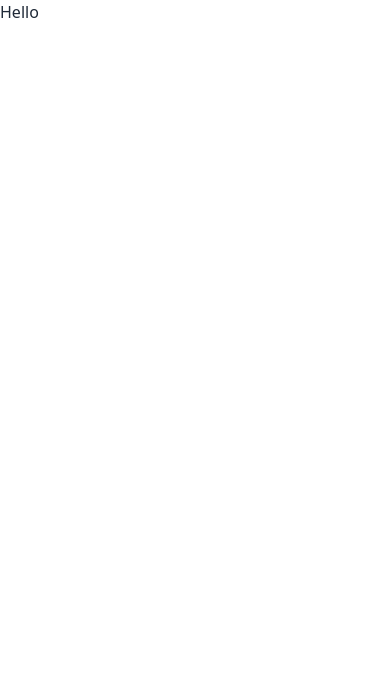
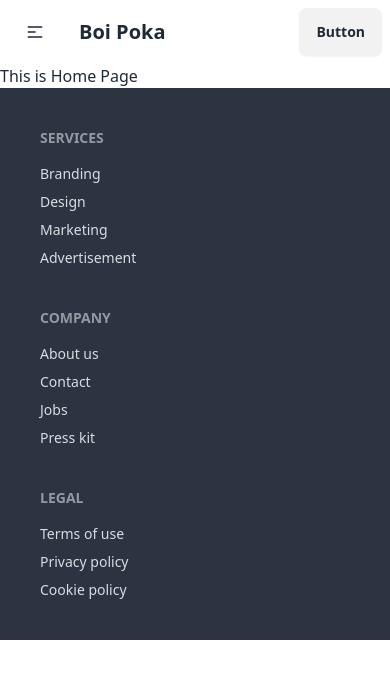
Before and after one commit to rummansaaqeb/boi-poka-book-vibe, a React (Vite) app: page / in a window 390 px wide. Shown: the top 678 px of the page. Built offline with nearby package versions, Linux system fonts and the light colour scheme.

Commit message:
added navbar and footer and error page and dashboard route

```diff
--- /dev/null
+++ b/src/Components/Dashboard/Dashboard.jsx
@@ -0,0 +1,9 @@
+const Dashboard = () => {
+    return (
+        <div>
+            <h2 className="text-5xl">Dishum Dishum Dashing Board</h2>
+        </div>
+    );
+};
+
+export default Dashboard;
--- /dev/null
+++ b/src/Components/ErrorPage/ErrorPage.jsx
@@ -0,0 +1,10 @@
+const ErrorPage = () => {
+    return (
+        <div>
+            <h2 className="text-5xl">Page Not Found</h2>
+            <p>Status: 404</p>
+        </div>
+    );
+};
+
+export default ErrorPage;
--- /dev/null
+++ b/src/Components/Footer/Footer.jsx
@@ -0,0 +1,28 @@
+const Footer = () => {
+    return (
+        <footer className="footer bg-neutral text-neutral-content p-10">
+            <nav>
+                <h6 className="footer-title">Services</h6>
+                <a className="link link-hover">Branding</a>
+                <a className="link link-hover">Design</a>
+                <a className="link link-hover">Marketing</a>
+                <a className="link link-hover">Advertisement</a>
+            </nav>
+            <nav>
+                <h6 className="footer-title">Company</h6>
+                <a className="link link-hover">About us</a>
+                <a className="link link-hover">Contact</a>
+                <a className="link link-hover">Jobs</a>
+                <a className="link link-hover">Press kit</a>
+            </nav>
+            <nav>
+                <h6 className="footer-title">Legal</h6>
+                <a className="link link-hover">Terms of use</a>
+                <a className="link link-hover">Privacy policy</a>
+                <a className="link link-hover">Cookie policy</a>
+            </nav>
+        </footer>
+    );
+};
+
+export default Footer;
--- /dev/null
+++ b/src/Components/Home/Home.jsx
@@ -0,0 +1,9 @@
+const Home = () => {
+    return (
+        <div>
+            <h2>This is Home Page</h2>
+        </div>
+    );
+};
+
+export default Home;
--- /dev/null
+++ b/src/Components/Navbar/Navbar.jsx
@@ -0,0 +1,46 @@
+const Navbar = () => {
+
+    const links = <>
+        <li><a>Home</a></li>
+        <li><a>Item 3</a></li>
+    </>
+
+    return (
+        <div className="navbar bg-base-100">
+            <div className="navbar-start">
+                <div className="dropdown">
+                    <div tabIndex={0} role="button" className="btn btn-ghost lg:hidden">
+                        <svg
+                            xmlns="http://www.w3.org/2000/svg"
+                            className="h-5 w-5"
+                            fill="none"
+                            viewBox="0 0 24 24"
+                            stroke="currentColor">
+                            <path
+                                strokeLinecap="round"
+                                strokeLinejoin="round"
+                                strokeWidth="2"
+                                d="M4 6h16M4 12h8m-8 6h16" />
+                        </svg>
+                    </div>
+                    <ul
+                        tabIndex={0}
+                        className="menu menu-sm dropdown-content bg-base-100 rounded-box z-[1] mt-3 w-52 p-2 shadow">
+                        {links}
+                    </ul>
+                </div>
+                <a className="btn btn-ghost text-xl">Boi Poka</a>
+            </div>
+            <div className="navbar-center hidden lg:flex">
+                <ul className="menu menu-horizontal px-1">
+                   {links}
+                </ul>
+            </div>
+            <div className="navbar-end">
+                <a className="btn">Button</a>
+            </div>
+        </div>
+    );
+};
+
+export default Navbar;
--- a/src/Components/Root/Root.jsx
+++ b/src/Components/Root/Root.jsx
@@ -1,9 +1,14 @@
 import React from 'react';
+import Navbar from '../Navbar/Navbar';
+import Footer from '../Footer/Footer';
+import { Outlet } from 'react-router-dom';
 
 const Root = () => {
     return (
         <div>
-            <h2>Hello</h2>
+            <Navbar></Navbar>
+            <Outlet></Outlet>
+            <Footer></Footer>
         </div>
     );
 };
--- a/src/main.jsx
+++ b/src/main.jsx
@@ -7,12 +7,26 @@
   createBrowserRouter,
   RouterProvider,
 } from "react-router-dom";
+import ErrorPage from './Components/ErrorPage/ErrorPage';
+import Home from './Components/Home/Home';
+import Dashboard from './Components/Dashboard/Dashboard';
 
 
 const router = createBrowserRouter([
   {
     path: "/",
     element: <Root></Root>,
+    errorElement: <ErrorPage></ErrorPage>,
+    children: [
+      {
+        path: '/',
+        element: <Home></Home>
+      },
+      {
+        path: 'dashboard',
+        element: <Dashboard></Dashboard>
+      }
+    ]
   },
 ]);
 
```
